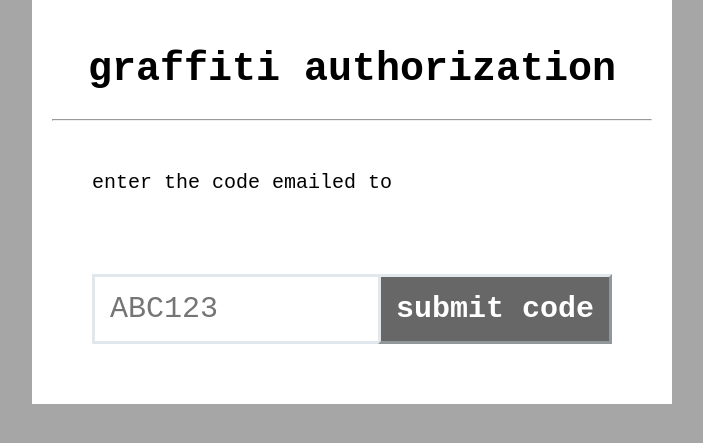
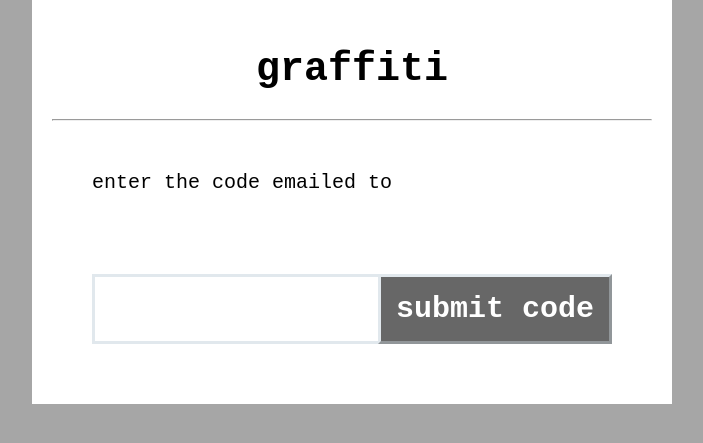
Before and after one commit to graffiti-garden/graffiti-server, a Python web app: template app/templates/code.html in a window 1280 px wide. Shown: the top 443 px of the page, without its empty margins (288-991 px from the left). Run offline with Jinja, Linux system fonts and the light colour scheme; the template is opened without the code that fills it, so the values that code supplies are empty.

Commit message:
a little more streamlined

```diff
--- a/app/templates/base.html
+++ b/app/templates/base.html
@@ -1,7 +1,7 @@
 <!DOCTYPE html>
 <html>
 <head>
-  <title>graffiti authorization</title>
+  <title>graffiti</title>
   <style>
     * {
       font-family: "Courier New";
@@ -35,6 +35,10 @@
       margin: 0;
     }
 
+    input:focus {
+      outline: none;
+    }
+
     input[type=button],
     input[type=submit] {
       border: 3px outset #E1E8ED;
@@ -60,10 +64,6 @@
       border-right:none;
     }
 
-    input[type=text]:focus {
-      outline: none;
-    }
-
     .usertext {
       padding: 1em;
       text-align: center;
@@ -76,7 +76,7 @@
   <meta name="viewport" content="width=device-width, initial-scale=1">
 </head>
 <body>
-  <h1> graffiti authorization </h1>
+  <h1> graffiti </h1>
 
   <hr>
 
--- a/app/templates/code.html
+++ b/app/templates/code.html
@@ -10,7 +10,7 @@
 
 {% block form %}
 <form style="display:flex;" onsubmit="logIn(event)" />
-  <input type="text" style="text-transform: uppercase;" id="code" placeholder="ABC123" autocomplete="off" autofocus/>
+  <input type="text" style="text-transform: uppercase;" id="code" autocomplete="off" autofocus/>
   <input type="submit" value="submit code" />
 </form>
 
--- a/app/templates/login.html
+++ b/app/templates/login.html
@@ -25,7 +25,7 @@
 {% block form %}
 
 <div id="logIn" style="display:flex;justify-content:center;"/>
-  <input type="button" value="log in via email" onclick="enterEmail()" />
+  <input type="button" value="log in via email" onclick="enterEmail()" autofocus />
 </div>
 
 <form id="enterEmail" style="display:none;" onsubmit="emailLogInCode(event)" />
```
